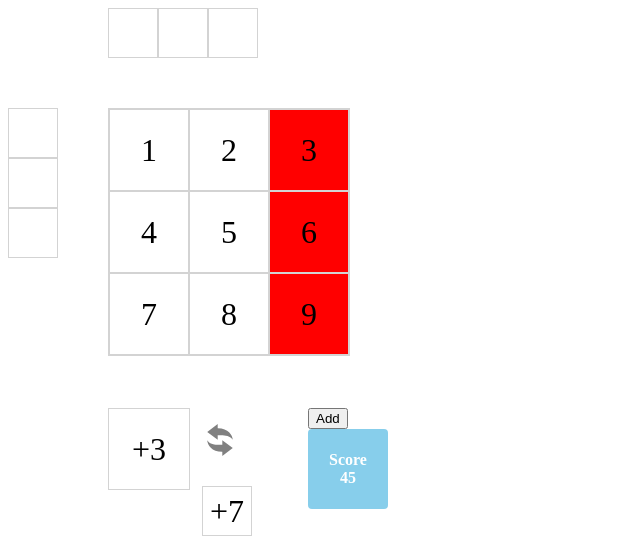
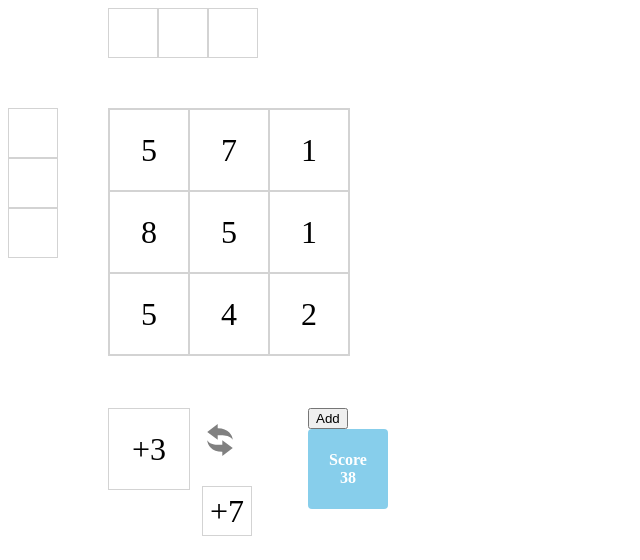
Before and after one commit to nagi-moriyama-lvgs/triple-three, a React app: page / in a window 1280 px wide. Shown: the top 560 px of the page, without its empty margins (0-640 px from the left). Built offline with nearby package versions, Linux system fonts and the light colour scheme; the HTML template or start-up script is replaced by a standard one.

Commit message:
初期値をランダムな整数で生成

```diff
--- a/src/components/organisms/TripleThreeCore.tsx
+++ b/src/components/organisms/TripleThreeCore.tsx
@@ -14,6 +14,25 @@ type BaseTripleThreeCoreProps = {
 const BaseTripleThreeCore: React.FC<BaseTripleThreeCoreProps> = ({
   className,
 }) => {
+  const INITIAL_VALUES = [1, 2, 4, 5, 7, 8];
+  const initialSquares: number[][] = [
+    [
+      INITIAL_VALUES[Math.floor(Math.random() * INITIAL_VALUES.length)],
+      INITIAL_VALUES[Math.floor(Math.random() * INITIAL_VALUES.length)],
+      INITIAL_VALUES[Math.floor(Math.random() * INITIAL_VALUES.length)],
+    ],
+    [
+      INITIAL_VALUES[Math.floor(Math.random() * INITIAL_VALUES.length)],
+      INITIAL_VALUES[Math.floor(Math.random() * INITIAL_VALUES.length)],
+      INITIAL_VALUES[Math.floor(Math.random() * INITIAL_VALUES.length)],
+    ],
+    [
+      INITIAL_VALUES[Math.floor(Math.random() * INITIAL_VALUES.length)],
+      INITIAL_VALUES[Math.floor(Math.random() * INITIAL_VALUES.length)],
+      INITIAL_VALUES[Math.floor(Math.random() * INITIAL_VALUES.length)],
+    ],
+  ];
+
   // Adder
   const initializeAdderValues = [...Array(6)].map((_, index) => ({
     index: index,
@@ -42,6 +61,13 @@ const BaseTripleThreeCore: React.FC<BaseTripleThreeCoreProps> = ({
     setAdderValues(newAdderValues);
   };
 
+  const drawNewHand = () => {
+    setHands([
+      hands[1],
+      INITIAL_VALUES[Math.floor(Math.random() * INITIAL_VALUES.length)],
+    ]);
+  };
+
   // adderをクリックした時にvalueを差し替える
   const onClickSelect = useCallback(
     (event) => {
@@ -56,11 +82,12 @@ const BaseTripleThreeCore: React.FC<BaseTripleThreeCoreProps> = ({
   );
 
   // Squares
-  const [squares, setSquares] = useState<number[][]>([
-    [1, 2, 3],
-    [4, 5, 6],
-    [7, 8, 9],
-  ]);
+  const [squares, setSquares] = useState<number[][]>(initialSquares);
+  //   [
+  //   [1, 2, 3],
+  //   [4, 5, 6],
+  //   [7, 8, 9],
+  // ]
 
   // button
   const onClickCalculate = () => {
@@ -79,6 +106,7 @@ const BaseTripleThreeCore: React.FC<BaseTripleThreeCoreProps> = ({
         })
       );
       resetAdder();
+      drawNewHand();
       setSquares(newSquareValues);
     } else {
       alert("choose any rows or columns.");
```
